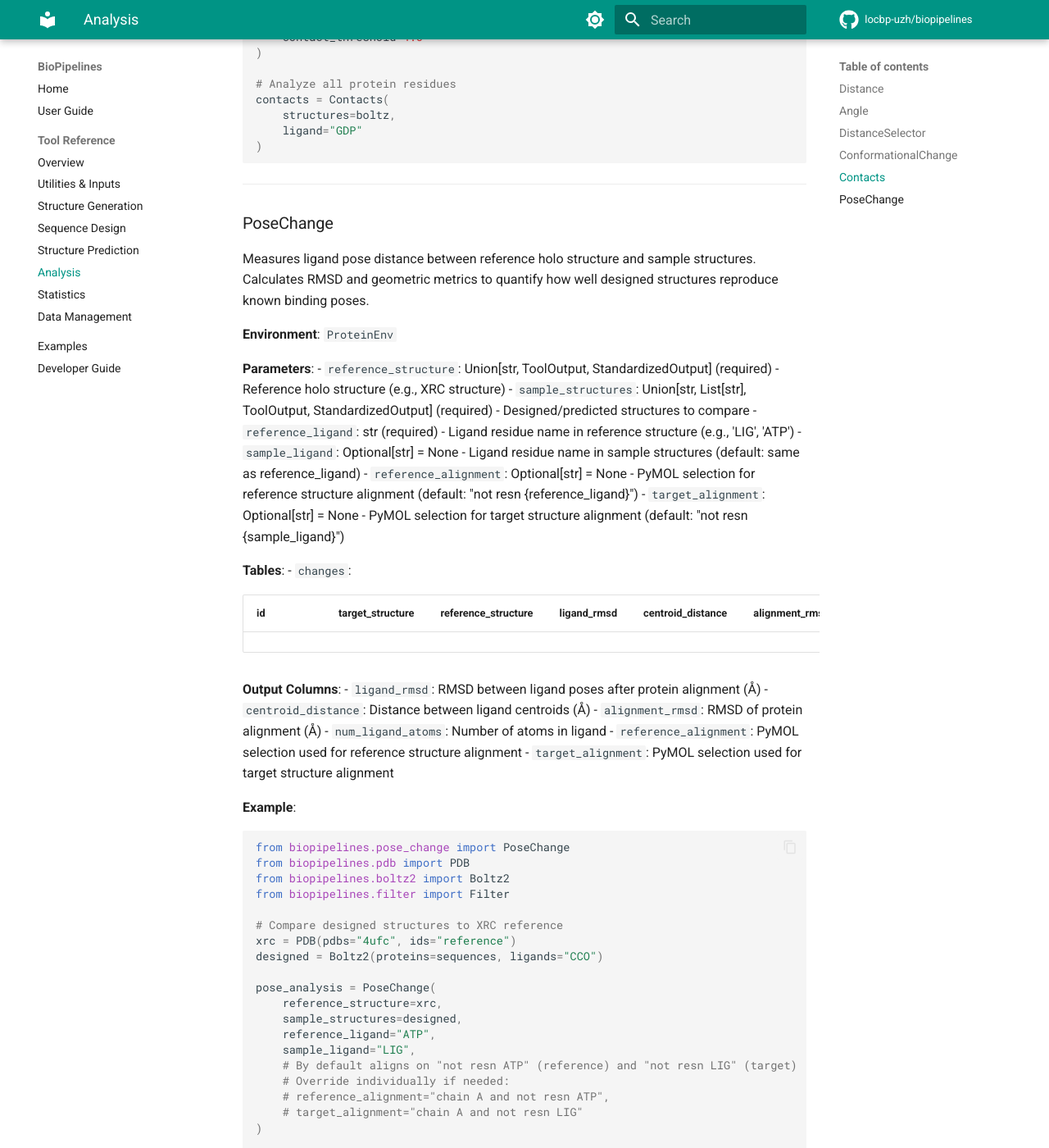
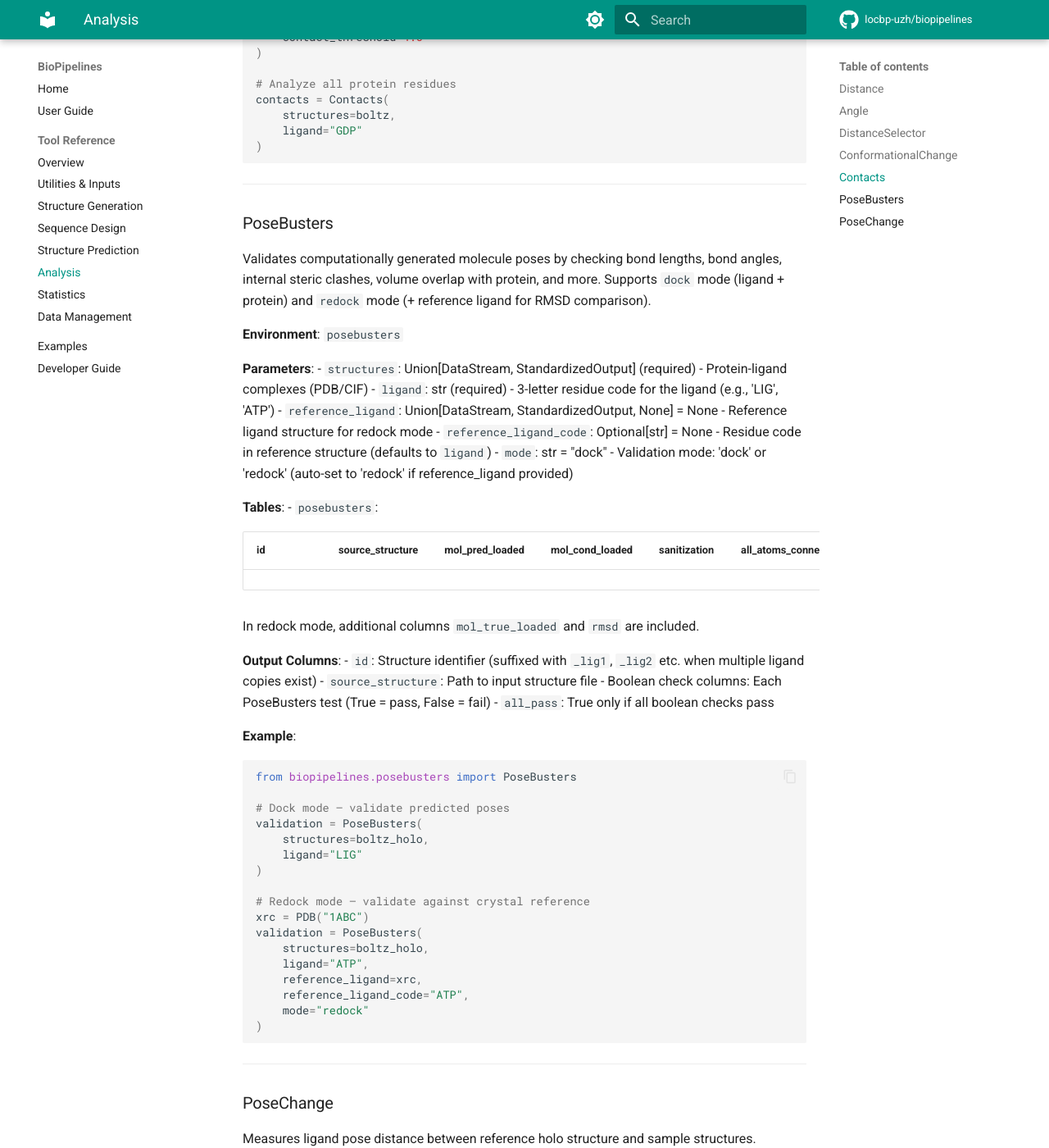
Before and after one commit to locbp-uzh/biopipelines, an MkDocs documentation site: the page built from Docs/Tool/Analysis.md, in a window 1280 px wide and 1400 px high, scrolled down 4971 px. Shown: the whole window at 82% size. Built offline with MkDocs 1.6.1 and Material for MkDocs 9.7.7, drawn with Linux system fonts in a browser that asks for light colours; comment, search, counter and statistics services are not loaded.

Commit message:
tool reference posebusters

````diff
--- a/Docs/Tool/Analysis.md
+++ b/Docs/Tool/Analysis.md
@@ -240,6 +240,56 @@ contacts = Contacts(
 
 ---
 
+### PoseBusters
+
+Validates computationally generated molecule poses by checking bond lengths, bond angles, internal steric clashes, volume overlap with protein, and more. Supports `dock` mode (ligand + protein) and `redock` mode (+ reference ligand for RMSD comparison).
+
+**Environment**: `posebusters`
+
+**Parameters**:
+- `structures`: Union[DataStream, StandardizedOutput] (required) - Protein-ligand complexes (PDB/CIF)
+- `ligand`: str (required) - 3-letter residue code for the ligand (e.g., 'LIG', 'ATP')
+- `reference_ligand`: Union[DataStream, StandardizedOutput, None] = None - Reference ligand structure for redock mode
+- `reference_ligand_code`: Optional[str] = None - Residue code in reference structure (defaults to `ligand`)
+- `mode`: str = "dock" - Validation mode: 'dock' or 'redock' (auto-set to 'redock' if reference_ligand provided)
+
+**Tables**:
+- `posebusters`:
+
+  | id | source_structure | mol_pred_loaded | mol_cond_loaded | sanitization | all_atoms_connected | bond_lengths | bond_angles | internal_steric_clash | aromatic_ring_flatness | double_bond_flatness | internal_energy | volume_overlap_with_protein | minimum_distance_to_protein | all_pass |
+  |----|------------------|-----------------|-----------------|--------------|---------------------|--------------|-------------|-----------------------|------------------------|----------------------|-----------------|-----------------------------|-----------------------------|---------|
+
+  In redock mode, additional columns `mol_true_loaded` and `rmsd` are included.
+
+**Output Columns**:
+- `id`: Structure identifier (suffixed with `_lig1`, `_lig2` etc. when multiple ligand copies exist)
+- `source_structure`: Path to input structure file
+- Boolean check columns: Each PoseBusters test (True = pass, False = fail)
+- `all_pass`: True only if all boolean checks pass
+
+**Example**:
+```python
+from biopipelines.posebusters import PoseBusters
+
+# Dock mode — validate predicted poses
+validation = PoseBusters(
+    structures=boltz_holo,
+    ligand="LIG"
+)
+
+# Redock mode — validate against crystal reference
+xrc = PDB("1ABC")
+validation = PoseBusters(
+    structures=boltz_holo,
+    ligand="ATP",
+    reference_ligand=xrc,
+    reference_ligand_code="ATP",
+    mode="redock"
+)
+```
+
+---
+
 ### PoseChange
 
 Measures ligand pose distance between reference holo structure and sample structures. Calculates RMSD and geometric metrics to quantify how well designed structures reproduce known binding poses.
````
Also changed, not shown: Docs/ToolReference.md (+1 -0 lines), 2 other files.
